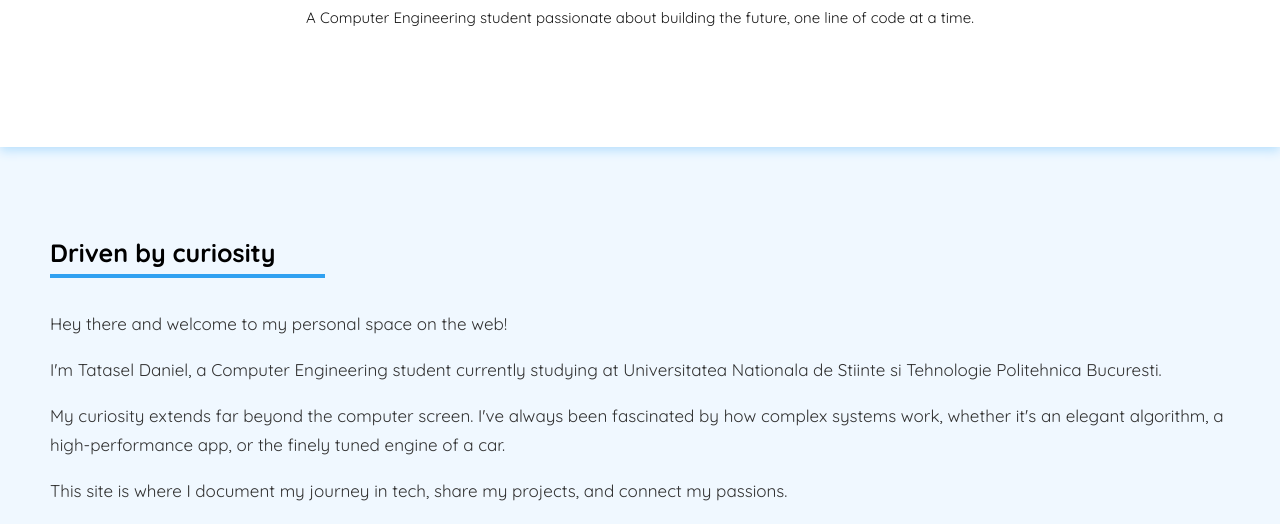
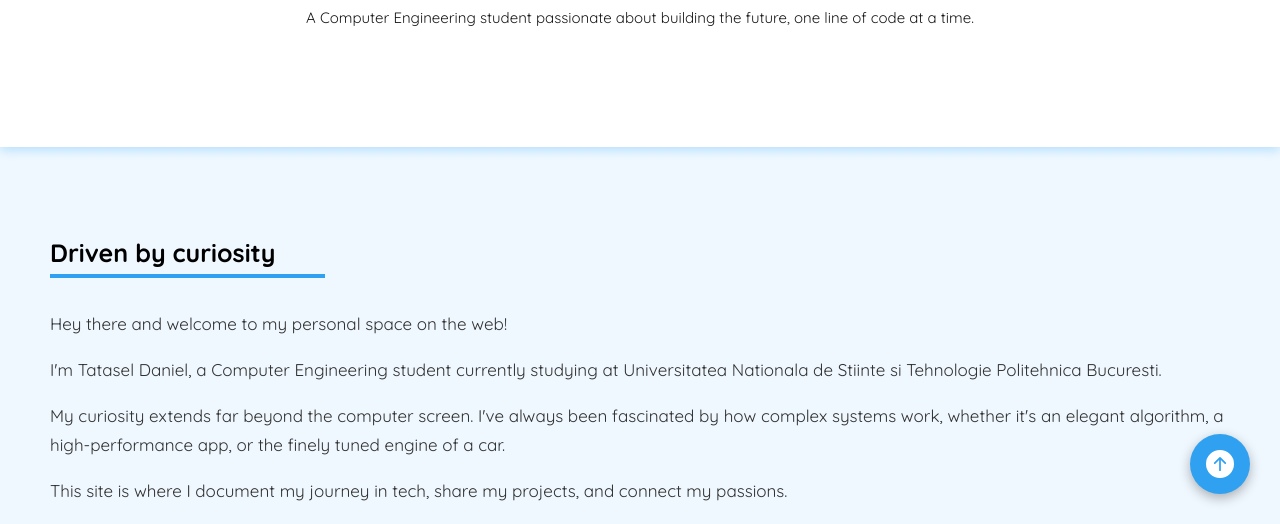
Before and after one commit to Tatasel1/Personal-site, a plain HTML site: page home.html in a window 1280 px wide. Shown: the part 276-800 px from the top of the page. Drawn offline with Linux system fonts and the light colour scheme.

Commit message:
Added index.html

```diff
--- a/CSS/styl-cv.css
+++ b/CSS/styl-cv.css
@@ -193,6 +193,7 @@ ul li {
 }
 
 /*stiluri pentru butoanele si sectiunea de download*/
+
 .download-cta {
     text-align: center;
     padding: 40px 20px;
--- a/CSS/style-about.css
+++ b/CSS/style-about.css
@@ -2,6 +2,32 @@ html {
     font-family: 'Quicksand', sans-serif;
     background-color: aliceblue;
     color: rgb(0, 0, 0);
+}
+#scroll-to-top {
+    position: fixed;
+    bottom: 30px;
+    right: 30px;
+    display: flex;
+    align-items: center;
+    justify-content: center;
+    width: 60px;
+    height: 60px;
+    background-color: rgb(48, 161, 241);
+    color: white;
+    border-radius: 50%;
+    text-decoration: none;
+    box-shadow: 0 4px 12px rgba(0, 0, 0, 0.3);
+    z-index: 999;
+    transition: background-color 0.3s ease, transform 0.2s ease;
+}
+
+#scroll-to-top:hover {
+    background-color: rgb(30, 120, 180);
+    transform: scale(1.1);
+}
+
+#scroll-to-top svg {
+    fill: white;
 }
 
 body {
--- /dev/null
+++ b/CSS/style-landing.css
@@ -0,0 +1,99 @@
+:root{
+    --primary-color: white;
+    --secondary-color: rgb(186, 225, 253)
+    --font-family: 'Quicksand', sans-serif;
+    --heading-font: 'Quicksand', cursive;
+}
+
+html{
+    font-family: Quicksand, sans-serif;
+}
+
+body {
+    font-family: var(--font-family);
+    background-color: var(--secondary-color);
+    margin: 0;
+
+}
+
+header {
+    display: flex;
+    justify-content: center;
+    align-items: center;
+    background-color: var(--primary-color);
+
+
+}
+.logo img {
+    height: 200px;
+    width: auto;
+    border-radius: 50%;
+}
+
+.showcase {
+    display: flex;
+    flex-direction: row;
+    justify-content: space-around;
+
+}
+
+@keyframes aparitieDinStanga {
+    from {
+        opacity: 0;
+        transform: translateX(-100px);
+    }
+    to {
+        opacity: 1;
+        transform: translateX(0);
+    }
+}
+
+.left {
+    display: flex;
+    flex-direction: column;
+    justify-content: center;
+    align-items: end;
+    text-align: right;
+    gap: 20px;
+    border-right: 3px solid rgb(48, 161, 241);
+    padding-right: 20px;
+    animation: aparitieDinStanga 0.5s ease-out forwards;
+}
+
+.right {
+    position: relative;
+    opacity: 0;
+    animation: aparitieDinStanga 3s ease-out  forwards;
+}
+
+.right img {
+    width: 100%;
+    height: auto;
+    object-fit: cover;
+    opacity: 0.7;
+    transition: 0.4s ease;
+}
+
+.right img:hover {
+    opacity: 1;
+    transform: scale(1.07);
+}
+
+a {
+    text-decoration: none;
+    color: black;
+}
+
+ .btn {
+    border: 3px solid rgb(186, 225, 253);
+    padding: 10px 20px;
+    font-size: 16px;
+    color:black;
+    transition: 0.3s ease;
+ }
+
+.btn:hover {
+    background-color: rgb(186, 225, 253);
+    color: var(--primary-color);
+    transform: scale(1.05);
+}
--- a/CSS/style.css
+++ b/CSS/style.css
@@ -4,6 +4,36 @@ html{
     font-family: 'Quicksand', sans-serif;
     background-color: rgb(38, 38, 38);
 
+}
+/* Aceasta este stilizarea pentru butonul ce te aduce in susul paginii*/
+
+#scroll-to-top {
+    position: fixed;
+
+    /*Aceste doua bottom si right duc butonul in dreapta jos*/
+    bottom: 30px;
+    right: 30px;
+    display: flex;
+    align-items: center;
+    justify-content: center;
+    width: 60px;
+    height: 60px;
+    background-color: rgb(48, 161, 241);
+    color: white;
+    border-radius: 50%;
+    text-decoration: none;
+    box-shadow: 0 4px 12px rgba(0, 0, 0, 0.3);
+    z-index: 999;
+    transition: background-color 0.3s ease, transform 0.2s ease;
+}
+
+#scroll-to-top:hover {
+    background-color: rgb(30, 120, 180);
+    transform: scale(1.1);
+}
+
+#scroll-to-top svg {
+    fill: white;
 }
 
 .logo-wrapper {
--- a/CSS/syle-contact.css
+++ b/CSS/syle-contact.css
@@ -2,6 +2,33 @@ html {
     font-family: 'Quicksand', sans-serif;
     background-color: aliceblue;
     color: rgb(0, 0, 0);
+}
+
+#scroll-to-top {
+    position: fixed;
+    bottom: 30px;
+    right: 30px;
+    display: flex;
+    align-items: center;
+    justify-content: center;
+    width: 60px;
+    height: 60px;
+    background-color: rgb(48, 161, 241);
+    color: white;
+    border-radius: 50%;
+    text-decoration: none;
+    box-shadow: 0 4px 12px rgba(0, 0, 0, 0.3);
+    z-index: 999;
+    transition: background-color 0.3s ease, transform 0.2s ease;
+}
+
+#scroll-to-top:hover {
+    background-color: rgb(30, 120, 180);
+    transform: scale(1.1);
+}
+
+#scroll-to-top svg {
+    fill: white;
 }
 
 body {
--- a/home.html
+++ b/home.html
@@ -12,8 +12,14 @@
     <link href="https://fonts.googleapis.com/css2?family=Press+Start+2P&family=Quicksand:wght@300..700&display=swap"
         rel="stylesheet">
 </head>
-
-<body class="home-body">
+<!--Aici inainte de body am definit un buton pentru a te aduce la inceputul paginii-->
+<a href="#top" id="scroll-to-top" title="Mergi Sus">
+    <svg xmlns="http://www.w3.org/2000/svg" width="28" height="28" fill="currentColor" class="bi bi-arrow-up-circle-fill" viewBox="0 0 16 16">
+        <path d="M16 8A8 8 0 1 0 0 8a8 8 0 0 0 16 0m-7.5 3.5a.5.5 0 0 1-1 0V5.707L5.354 7.854a.5.5 0 1 1-.708-.708l3-3a.5.5 0 0 1 .708 0l3 3a.5.5 0 0 1-.708.708L8.5 5.707z"/>
+    </svg>
+</a>
+<!--Id ul lui body este top, pentru a putea butonul sa te duca in susul paginii-->
+<body class="home-body" id="top">
     <header>
         <!--Aici partea de navigatie se afla intr-un div cu ajutorul caruia putem stiliza in css-->
         <div class="nav-home">
```
Also changed, not shown: CV.html (+6 -1 lines), about.html (+8 -2 lines), contact.html (+6 -1 lines), index.html (added, +34 -0 lines), photos/fungsi artificial intelligence.jpg (added), 6 other files.
